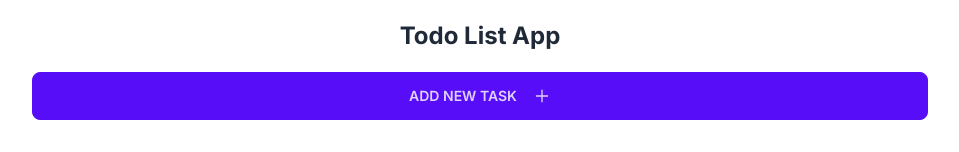
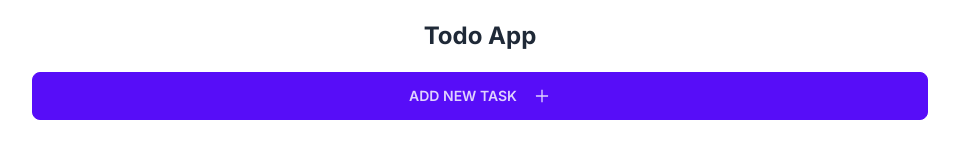
Before and after one commit to kind012/TodoApp-Duc, a Next.js app: page / in a window 1280 px wide. Shown: the top 152 px of the page, without its empty margins (160-1119 px from the left). Built offline with nearby package versions, Linux system fonts and the light colour scheme; no server answers; the database is empty.

Commit message:
UPDATE CODE

```diff
--- a/app/page.tsx
+++ b/app/page.tsx
@@ -16,7 +16,7 @@ export default function Home() {
   return (
     <main className="max-w-4xl mx-auto mt-4">
       <div className="flex flex-col gap-4 my-5 text-center">
-        <h1 className="text-2xl font-bold">Todo List App</h1>
+        <h1 className="text-2xl font-bold">Todo App</h1>
       </div>
 
       {isLoading ? <Preloader /> : <Todolist />}
--- a/layouts/AddTask.tsx
+++ b/layouts/AddTask.tsx
@@ -56,6 +56,7 @@ const AddTask = () => {
               type="text"
               placeholder="Type here"
               className="w-full input input-bordered"
+              required
             />
             <input
               value={priority}
@@ -63,6 +64,7 @@ const AddTask = () => {
               type="text"
               placeholder="Type here"
               className="w-full input input-bordered"
+              required
             />
             <button
               type="submit"
--- a/layouts/Task.tsx
+++ b/layouts/Task.tsx
@@ -3,7 +3,7 @@ import { ITodos } from "@/models";
 import axios from "axios";
 import React, { useState, useCallback, useRef, FormEvent } from "react";
 import useSWR from "swr";
-import ModalFormEdit from "@/components/ModalFormEdit";
+import ModalFormEdit from "@/components/ModalFromEdit";
 import ModalFormDelete from "@/components/ModalFormDelete";
 
 interface Data {
--- a/package.json
+++ b/package.json
@@ -21,7 +21,7 @@
     "react": "18.2.0",
     "react-dom": "18.2.0",
     "react-icons": "^4.10.1",
-    "swr": "^2.2.1",
+    "swr": "^2.2.4",
     "tailwindcss": "3.3.3",
     "typescript": "5.1.6",
     "webpack": "^5.88.2"
```
Also changed, not shown: components/ModalFromEdit.tsx (renamed from components/ModalFormEdit.tsx), 1 other file (tests, documents, lock files or other folders).
